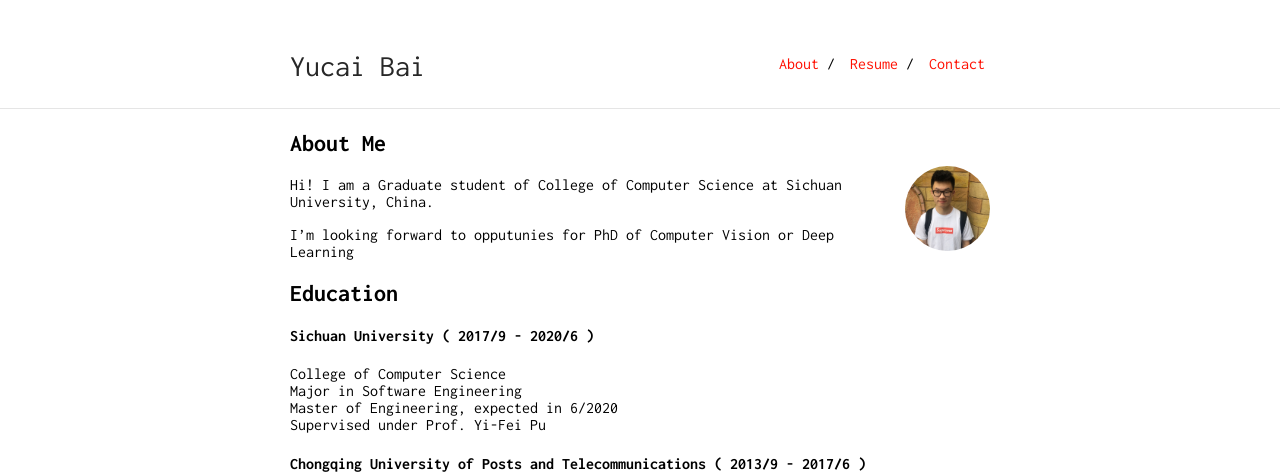
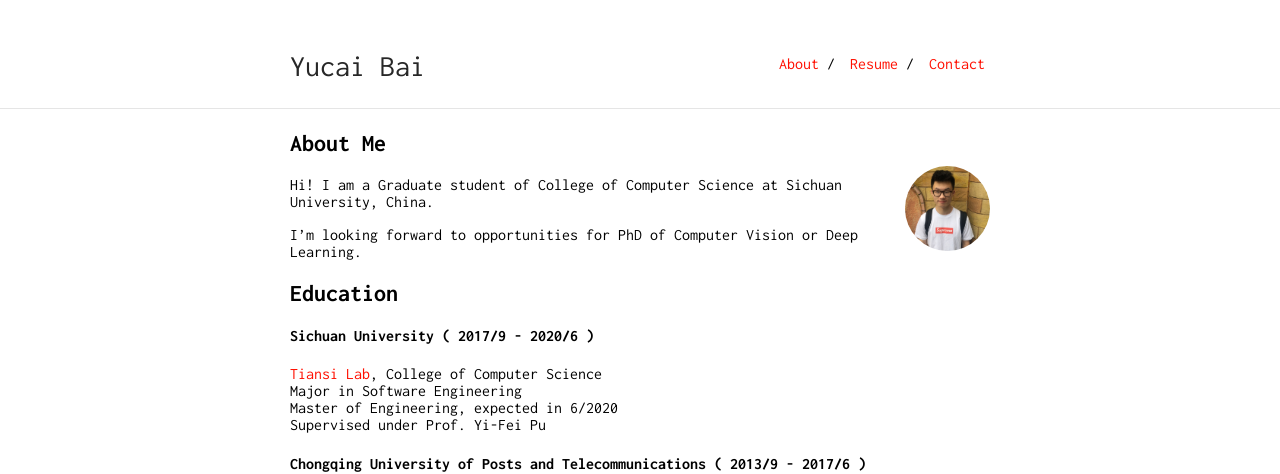
Before and after one commit to RaymondByc/raymondbyc-github.io, a Jekyll site: the page built from index.md, in a window 1280 px wide. Shown: the top 474 px of the page. Built offline with Jekyll 4.4.1, drawn with Linux system fonts in a browser that asks for light colours; our own code applies the rules of GitHub Pages for plain Markdown files.

Commit message:
index update.

```diff
--- a/index.md
+++ b/index.md
@@ -8,11 +8,11 @@ layout: default
 
 Hi! I am a Graduate student of College of Computer Science at Sichuan University, China.
 
-I'm looking forward to opputunies for PhD of Computer Vision or Deep Learning
+I'm looking forward to opportunities for PhD of Computer Vision or Deep Learning.
 
 ## Education
 #### Sichuan University ( 2017/9 - 2020/6 )
-College of  Computer Science
+[Tiansi Lab](http://tiansilab.org/en/index.jsp), College of  Computer Science
 Major in Software Engineering
 Master of Engineering, expected in 6/2020
 Supervised under Prof. Yi-Fei Pu
```
